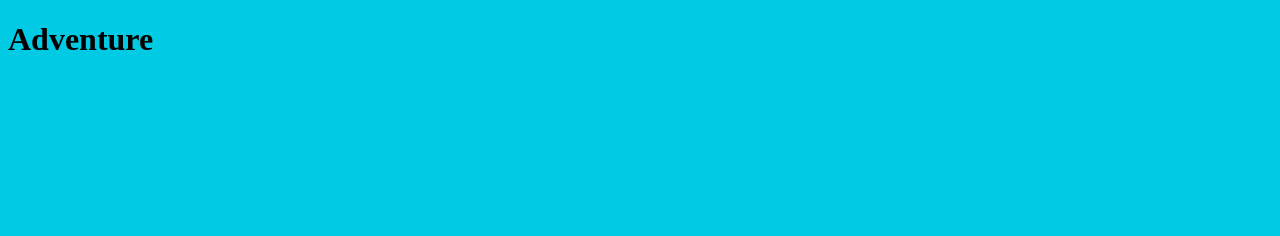
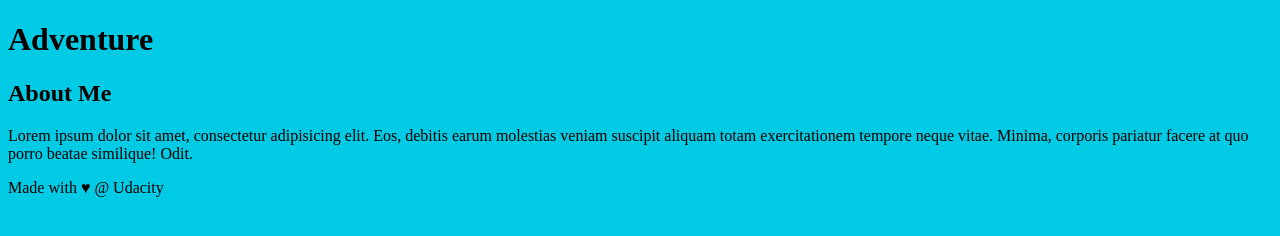
Before and after one commit to 9ra9ra/Travel_test, a plain HTML site: page index.html in a window 1280 px wide. Drawn offline with Linux system fonts and the light colour scheme.

Commit message:
Adding aside element

```diff
--- a/index.html
+++ b/index.html
@@ -11,7 +11,23 @@
   <header>
     <h1>Adventure</h1>
   </header>
+  <div class="container">
+      <main>
 
+      </main>
+  </div>
+
+  <!-- start of new content -->
+  <aside>
+      <h2>About Me</h2>
+
+      <p>Lorem ipsum dolor sit amet, consectetur adipisicing elit. Eos, debitis earum molestias veniam suscipit aliquam totam exercitationem tempore neque vitae. Minima, corporis pariatur facere at quo porro beatae similique! Odit.</p>
+  </aside>
+  <!-- end of new content -->
+
+  <footer>
+      Made with ♥ @ Udacity
+  </footer>
     <script src="js/app.js"></script>
 </body>
 </html>
```
